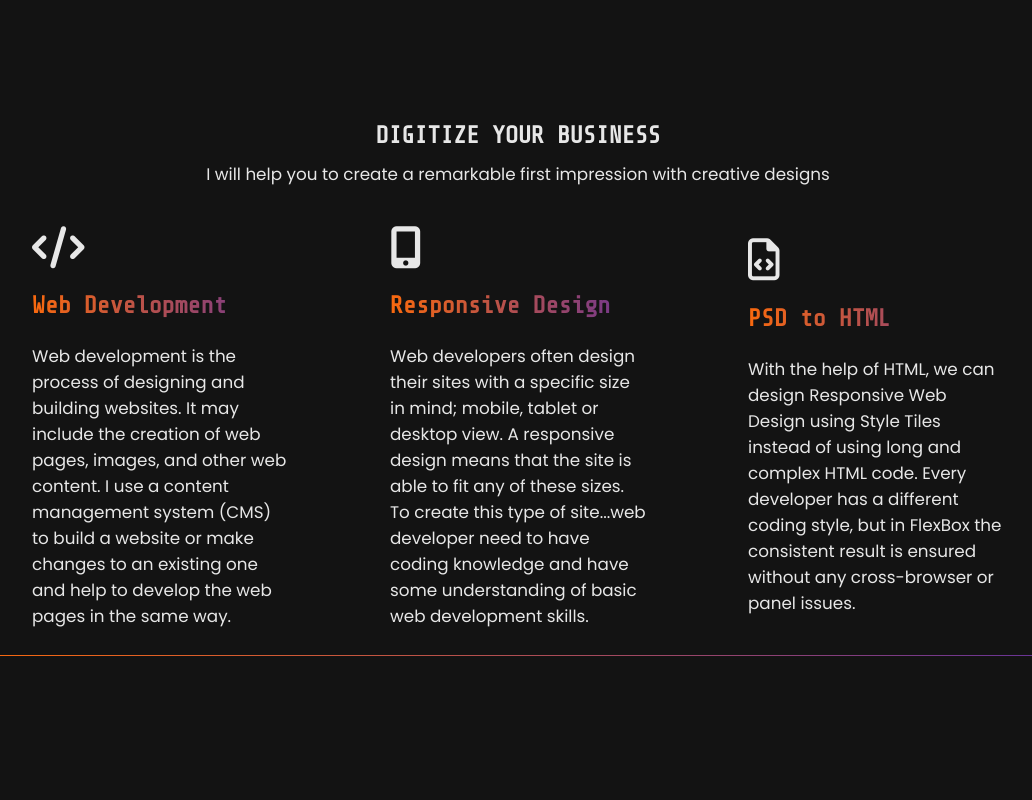
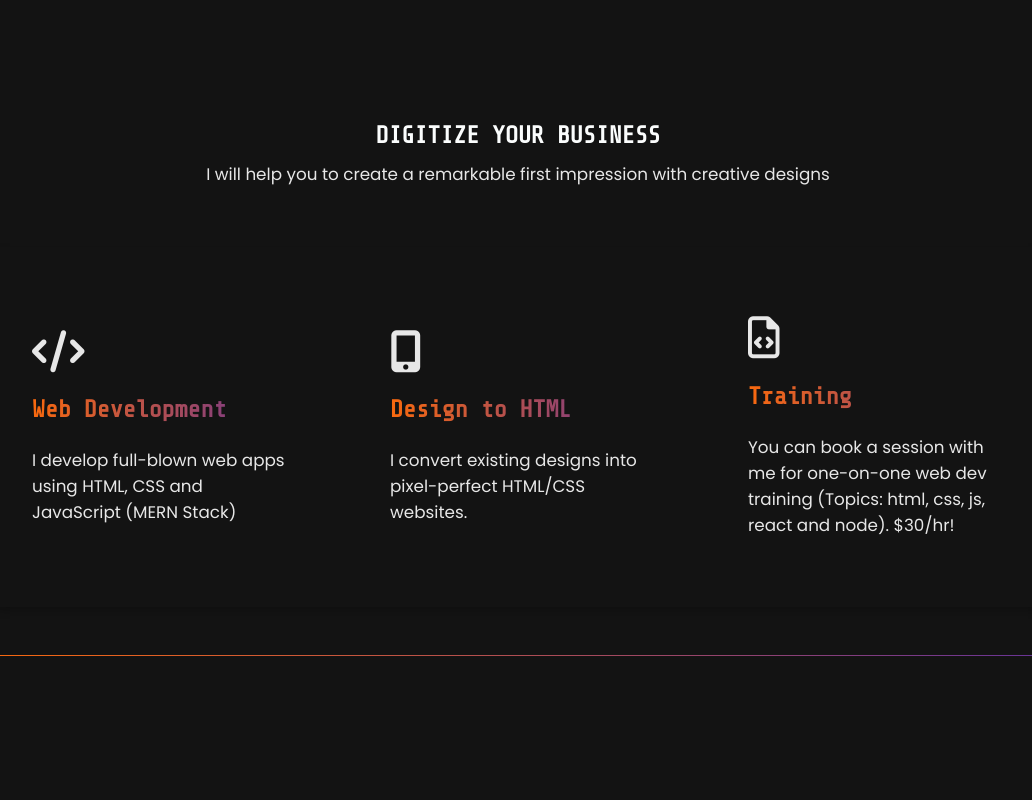
Before and after one commit to chaoocharles/portfolio-website, a plain HTML site: page index.html in a window 1280 px wide. Shown: the part 1520-2320 px from the top of the page, without its empty margins (122-1154 px from the left). Drawn offline with nearby package versions, Linux system fonts and the light colour scheme.

Commit message:
UI changed

```diff
--- a/index.html
+++ b/index.html
@@ -117,33 +117,22 @@
             <i class="fa fa-code" aria-hidden="true"></i>
             <h2>Web Development</h2>
             <p>
-              Web development is the process of designing and building
-              websites. It may include the creation of web pages, images, and
-              other web content. I use a content management system (CMS) to
-              build a website or make changes to an existing one and help to
-              develop the web pages in the same way.
+              I develop full-blown web apps using HTML, CSS and JavaScript (MERN Stack)
             </p>
           </div>
           <div class="tier-item">
             <i class="fa fa-mobile" aria-hidden="true"></i>
-            <h2>Responsive Design</h2>
+            <h2>Design to HTML</h2>
             <p>
-              Web developers often design their sites with a specific size in
-              mind; mobile, tablet or desktop view. A responsive design means
-              that the site is able to fit any of these sizes. To create this
-              type of site...web developer need to have coding knowledge and
-              have some understanding of basic web development skills.
+              I convert existing designs into pixel-perfect HTML/CSS websites.
             </p>
           </div>
           <div class="tier-item">
             <i class="fa fa-file-code-o" aria-hidden="true"></i>
-            <h2>PSD to HTML</h2>
+            <h2>Training</h2>
             <p>
-              With the help of HTML, we can design Responsive Web Design using
-              Style Tiles instead of using long and complex HTML code. Every
-              developer has a different coding style, but in FlexBox the
-              consistent result is ensured without any cross-browser or panel
-              issues.
+              You can book a session with me for one-on-one web dev training (Topics: html, css, js, react and node).
+              $30/hr!
             </p>
           </div>
         </div>
@@ -166,7 +155,8 @@
               <span class="badge">HTML5</span>
               <span class="badge">Bootstrap</span>
               <span class="badge">Azure</span>
-          </div></h2>
+            </div>
+          </h2>
           <p>
             This is an app that gives lots of rewards by simply refering your friend to a proffessional or an
             organisation. This is an idea to promote a company/proffessional and also get to know the best services
@@ -178,14 +168,15 @@
 
       <div class="project-item">
         <div class="project-description has-margin-right">
-          <h2>School Admin App  <div class="wrapper">
+          <h2>School Admin App <div class="wrapper">
               <span class="badge">.net</span>
               <span class="badge">React</span>
               <span class="badge">CSS</span>
               <span class="badge">HTML5</span>
               <span class="badge">Antd</span>
               <span class="badge">Azure</span>
-          </div></h2>
+            </div>
+          </h2>
           <p>
             This is an app I developed for educational Institutions to
             maintain attendence for both students and employees, Show bus
@@ -214,7 +205,8 @@
               <span class="badge">HTML5</span>
               <span class="badge">Chakra UI</span>
               <span class="badge">Versal</span>
-          </div></h2>
+            </div>
+          </h2>
 
           <p>
             This is a simple calculator which performs the operations to
--- a/main.css
+++ b/main.css
@@ -60,6 +60,8 @@ header {
   padding: 0 1.5rem;
 }
 
+
+
 .nav-brand {
   width: 7rem;
 }
@@ -77,21 +79,17 @@ nav {
   width: 15px;
   height: 3px;
   margin: 5px 0;
-  background: linear-gradient(
-    135deg,
+  background: linear-gradient(135deg,
       rgba(249, 105, 14, 1) 0%,
-    rgb(255, 255, 255) 100%
-  );
+      rgb(255, 255, 255) 100%);
 }
 
 .line2 {
   width: 30px;
   height: 3px;
-  background: linear-gradient(
-    135deg,
+  background: linear-gradient(135deg,
       rgba(249, 105, 14, 1) 0%,
-    rgb(255, 255, 255) 100%
-  );
+      rgb(255, 255, 255) 100%);
 }
 
 .line3 {
@@ -99,11 +97,9 @@ nav {
   height: 3px;
   margin: 5px 0;
   margin-left: 15px;
-  background: linear-gradient(
-    135deg,
+  background: linear-gradient(135deg,
       rgba(249, 105, 14, 1) 0%,
-    rgb(255, 255, 255) 100%
-  );
+      rgb(255, 255, 255) 100%);
 }
 
 .burger-menu-icon {
@@ -186,6 +182,7 @@ nav {
     opacity: 0;
     transform: translate(50px);
   }
+
   to {
     opacity: 1;
     transform: translate(0px);
@@ -196,11 +193,9 @@ nav {
 .landing-page {
   width: 100%;
   height: 100vh;
-  background: linear-gradient(
-      135deg,
+  background: linear-gradient(135deg,
       rgba(0, 64, 77, 0.9) 0%,
-      rgba(0, 0, 0, 0.8) 100%
-    ),
+      rgba(0, 0, 0, 0.8) 100%),
     url("images/landing-page.png") center no-repeat;
   background-size: contain;
   position: relative;
@@ -234,6 +229,7 @@ nav {
     width: 0ch;
     color: rgba(249, 105, 14, 1);
   }
+
   100% {
     width: 27ch;
   }
@@ -243,6 +239,7 @@ nav {
   0% {
     border-right: 4px solid rgba(255, 255, 255, 0);
   }
+
   100% {
     border-right: 4px solid rgb(194, 194, 194);
   }
@@ -252,11 +249,9 @@ nav {
   font-size: 4rem;
   margin: 1rem 0;
   color: rgba(249, 105, 14, 1);
-  background: linear-gradient(
-    to right,
+  background: linear-gradient(to right,
       rgba(249, 105, 14, 1) 0%,
-    rgba(102, 51, 153, 1) 100%
-  );
+      rgba(102, 51, 153, 1) 100%);
   -webkit-background-clip: text;
   -webkit-text-fill-color: transparent;
 }
@@ -330,6 +325,27 @@ nav {
 
   margin: 24px;
   transition: transform 0.6s cubic-bezier(0.76, 0, 0.24, 1), box-shadow 0.8s cubic-bezier(0.76, 0, 0.24, 1);
+  /* transform: translate(-50%, -50%); */
+
+
+
+}
+
+.about-img:before img {
+  content: "";
+  position: absolute;
+  top: 0;
+  left: 0;
+  right: 0;
+  bottom: 0;
+  background: transparent;
+
+  box-shadow: 0 20px 30px 0 rgba(102, 51, 153, 1);
+  -webkit-transform: rotate(10deg);
+  -moz-transform: rotate(10deg);
+  -o-transform: rotate(10deg);
+  -ms-transform: rotate(10deg);
+  transform: rotate(10deg);
 }
 
 .about-text-box {
@@ -352,11 +368,9 @@ nav {
 
 hr {
   margin: 4rem 0;
-  background: linear-gradient(
-    to right,
+  background: linear-gradient(to right,
       rgba(249, 105, 14, 1) 0%,
-    rgba(102, 51, 153, 1) 100%
-  );
+      rgba(102, 51, 153, 1) 100%);
   border: 0;
   height: 1px;
 }
@@ -375,9 +389,34 @@ hr {
   margin-bottom: 5rem;
 }
 
+
+
 .title-heading h2 {
   font-size: 2rem;
   margin: 0.5rem 0 1rem 0;
+  display: inline-block;
+  position: relative;
+  color: #fbfdfd;
+}
+.title-heading h2:after {
+  content: '';
+  position: absolute;
+  width: 100%;
+  transform: scaleX(0);
+  height: 2px;
+  bottom: 0;
+  left: 0;
+
+  background-color: rgba(102, 51, 153, 1) ;
+
+  transform-origin: bottom right;
+  transition: transform 0.25s ease-out;
+}
+
+.title-heading h2:hover:after {
+  transform: scaleX(1);
+  transform-origin: bottom left;
+  color: rgba(102, 51, 153, 1);
 }
 
 .title-heading p {
@@ -389,7 +428,12 @@ hr {
   display: grid;
   grid-template-columns: repeat(auto-fit, minmax(25rem, 1fr));
   gap: 2.5rem;
+  box-shadow: 0 4px 8px 0 rgba(0, 0, 0, 0.2);
+  transition: 0.3s;
+  width: 100%;
 }
+
+
 
 .tier-item {
   height: 30rem;
@@ -399,7 +443,13 @@ hr {
   flex-direction: column;
   justify-content: center;
   cursor: default;
+
 }
+
+.tier-item:hover {
+  box-shadow: 0 8px 16px 0 rgba(28, 14, 35, 0.2);
+}
+
 
 .tier-item i {
   font-size: 3.5rem;
@@ -408,11 +458,9 @@ hr {
 .tier-item h2 {
   font-size: 2rem;
   margin: 2rem 0;
-  background: linear-gradient(
-    to right,
+  background: linear-gradient(to right,
       rgba(249, 105, 14, 1) 0%,
-    rgba(102, 51, 153, 1) 100%
-  );
+      rgba(102, 51, 153, 1) 100%);
   -webkit-background-clip: text;
   -webkit-text-fill-color: transparent;
 }
@@ -440,7 +488,9 @@ hr {
   align-items: center;
   justify-content: center;
   margin: 0 1.45rem 5rem 1.45rem;
+
 }
+
 
 .project-img {
   flex: 1;
@@ -454,11 +504,9 @@ hr {
 .project-description h2 {
   font-size: 2rem;
   margin: 2rem 0;
-  background: linear-gradient(
-    to right,
+  background: linear-gradient(to right,
       rgba(249, 105, 14, 1) 0%,
-    rgba(102, 51, 153, 1) 100%
-  );
+      rgba(102, 51, 153, 1) 100%);
   -webkit-background-clip: text;
   -webkit-text-fill-color: transparent;
 }
@@ -538,12 +586,15 @@ footer a {
   .main-message h3 {
     font-size: 3rem;
   }
+
   .about .container {
     flex-direction: column;
   }
+
   p {
     font-size: 1.3rem;
   }
+
   .title-heading {
     margin: 0;
   }
@@ -551,12 +602,14 @@ footer a {
   .services-tiers {
     gap: 0;
   }
+
   .project-item {
     flex-direction: column;
     align-items: flex-start;
     padding: 2rem;
     box-shadow: 0 20px 30px 0 rgba(212, 255, 255, 0.15);
   }
+
   .project-img {
     width: 20rem;
   }
@@ -566,6 +619,7 @@ footer a {
   .main-message {
     top: 55%;
   }
+
   .main-message h2 {
     letter-spacing: 1rem;
     font-size: 1.5rem;
@@ -579,14 +633,17 @@ footer a {
   .main-message p {
     font-size: 1.3rem;
   }
+
   .btn {
     border-radius: 0.9rem;
     padding: 0.9rem 0.9rem;
   }
+
   .about-text-box h2 {
     font-size: 3rem;
     margin-bottom: 20px;
   }
+
   .about-text-box p {
     margin: 0 0 2.45rem;
   }
@@ -594,6 +651,7 @@ footer a {
   .title-heading h2 {
     margin-bottom: 2rem;
   }
+
   .title-heading p {
     font-size: 1.3rem;
   }
@@ -607,24 +665,55 @@ footer a {
     font-size: 1.2rem;
   }
 }
+
 .wave {
-  animation-name: wave-animation;  /* Refers to the name of your @keyframes element below */
-  animation-duration: 2.5s;        /* Change to speed up or slow down */
-  animation-iteration-count: infinite;  /* Never stop waving :) */
-  transform-origin: 70% 70%;       /* Pivot around the bottom-left palm */
+  animation-name: wave-animation;
+  /* Refers to the name of your @keyframes element below */
+  animation-duration: 2.5s;
+  /* Change to speed up or slow down */
+  animation-iteration-count: infinite;
+  /* Never stop waving :) */
+  transform-origin: 70% 70%;
+  /* Pivot around the bottom-left palm */
   display: inline-block;
 }
 
 @keyframes wave-animation {
-    0% { transform: rotate( 0.0deg) }
-   10% { transform: rotate(14.0deg) }  /* The following five values can be played with to make the waving more or less extreme */
-   20% { transform: rotate(-8.0deg) }
-   30% { transform: rotate(14.0deg) }
-   40% { transform: rotate(-4.0deg) }
-   50% { transform: rotate(10.0deg) }
-   60% { transform: rotate( 0.0deg) }  /* Reset for the last half to pause */
-  100% { transform: rotate( 0.0deg) }
+  0% {
+    transform: rotate(0.0deg)
   }
+
+  10% {
+    transform: rotate(14.0deg)
+  }
+
+  /* The following five values can be played with to make the waving more or less extreme */
+  20% {
+    transform: rotate(-8.0deg)
+  }
+
+  30% {
+    transform: rotate(14.0deg)
+  }
+
+  40% {
+    transform: rotate(-4.0deg)
+  }
+
+  50% {
+    transform: rotate(10.0deg)
+  }
+
+  60% {
+    transform: rotate(0.0deg)
+  }
+
+  /* Reset for the last half to pause */
+  100% {
+    transform: rotate(0.0deg)
+  }
+}
+
 .wrapper {
   display: flex;
   justify-content: left;
@@ -634,8 +723,10 @@ footer a {
 
 .badge {
   display: inline-block;
-    min-width: 3px; /* pixel unit */
-    padding: 3px 3px; /* pixel unit */
+  min-width: 3px;
+  /* pixel unit */
+  padding: 3px 3px;
+  /* pixel unit */
   border-radius: 10%;
   font-size: 15px;
   text-align: center;
```
Lines whose indentation alone changed are shown as unchanged.
